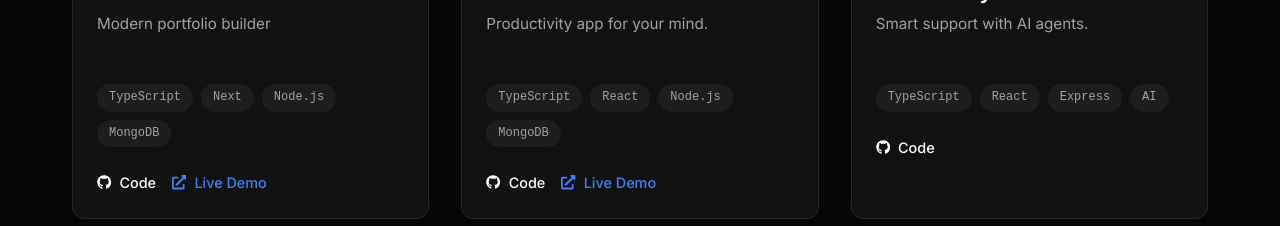
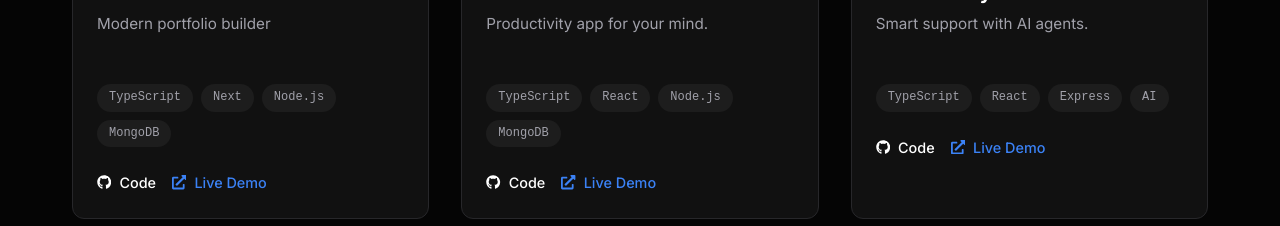
Before and after one commit to chinmayjjg/portfolio, a React (Create React App) app: page / in a window 1280 px wide. Shown: the part 2660-2886 px from the top of the page. Built offline with nearby package versions, Linux system fonts and the light colour scheme.

Commit message:
added ai ticket management live link

```diff
--- a/src/components/Projects.js
+++ b/src/components/Projects.js
@@ -24,7 +24,7 @@ const Projects = () => {
       title: 'AI Ticket System',
       description: 'Smart support with AI agents.',
       tags: ['TypeScript', 'React', 'Express', 'AI'],
-      liveLink: null,
+      liveLink:'https://ai-ticket-management.vercel.app/',
       githubLink: 'https://github.com/chinmayjjg/ai-ticket-management',
       image: '/images/ai-ticket-management.png'
     },
```
